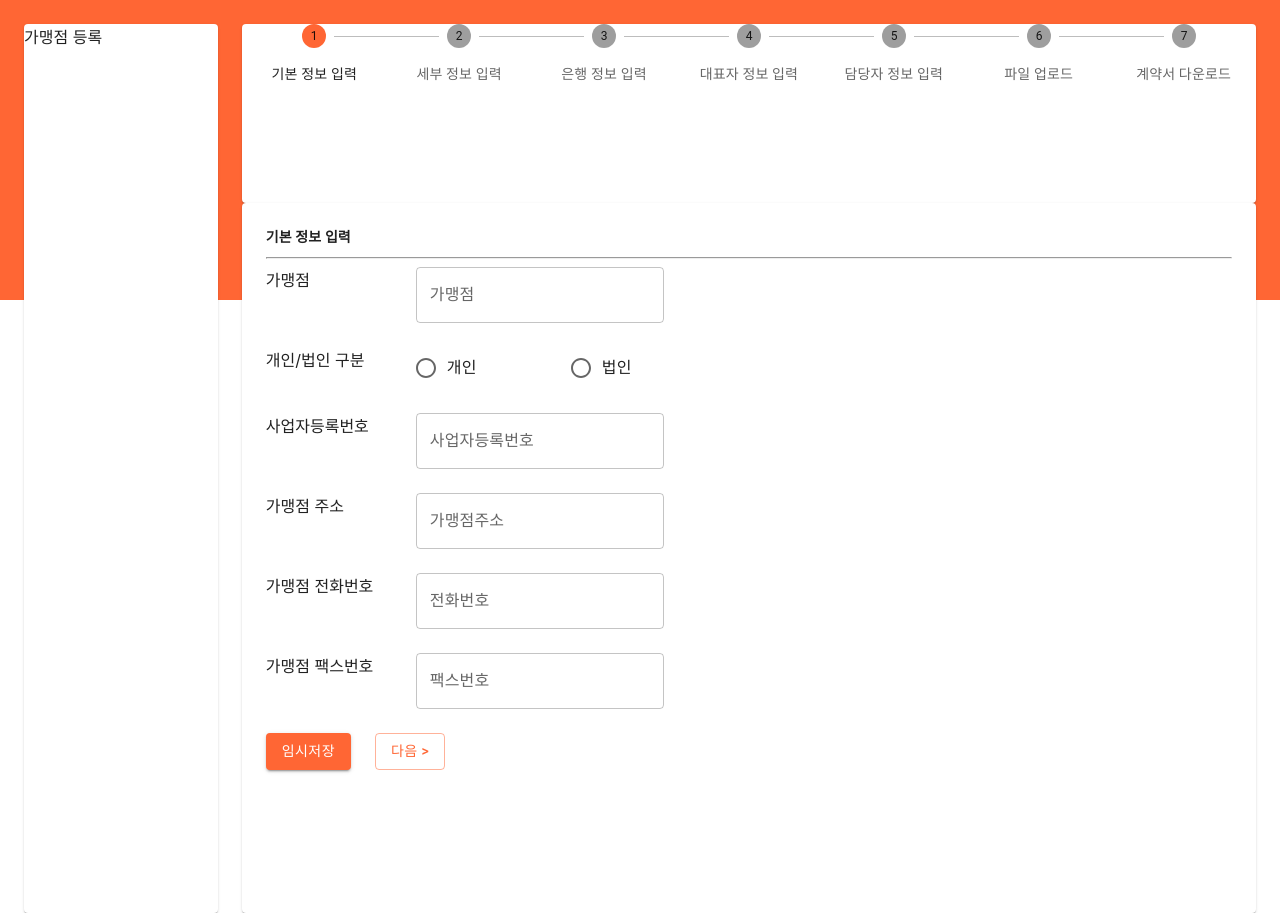
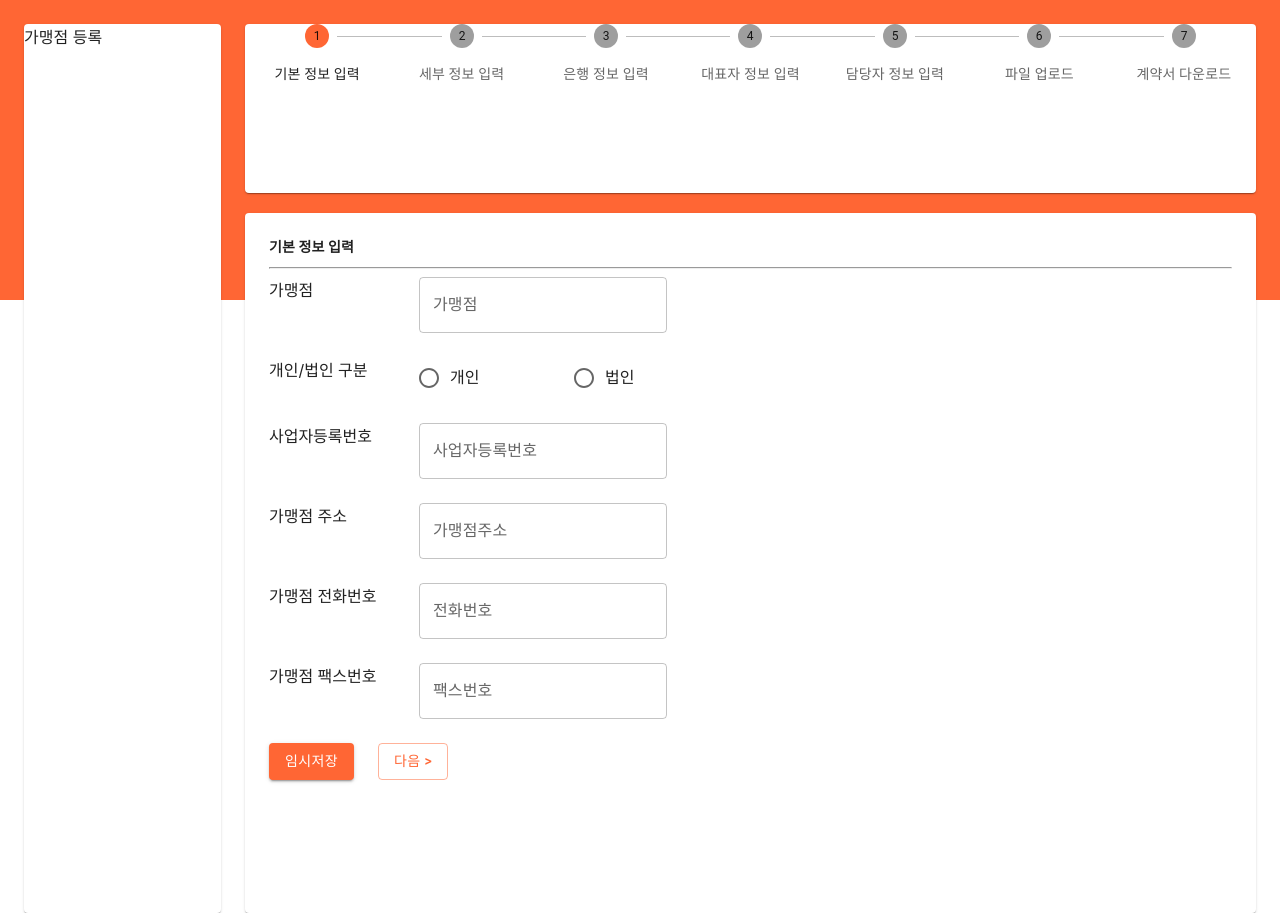
Before and after one commit to tamoimi/ozic-step, a React (Create React App) app: page / in a window 1280 px wide. Built offline with nearby package versions, Linux system fonts and the light colour scheme.

Commit message:
Fefactor: 스타일 수정

```diff
--- a/src/pages/Merchant.jsx
+++ b/src/pages/Merchant.jsx
@@ -14,9 +14,11 @@ const Merchant = () => {
   return (
     <Stack direction="row" spacing={3}>
       <Navigation />
-      <Grid container spacing={3}>
+      <Grid container>
         {/* stepper activeStep은 0부터 시작하기 때문에 => 현재스텝 -1 */}
         <StepHeader currentStep={currentStep - 1} />
+
+        <Grid container sx={{ marginTop: "20px" }}>
           {currentStep === 1 ? (
             <Step1 setCurrentStepProp={setCurrentStep} />
           ) : currentStep === 2 ? (
@@ -27,6 +29,7 @@ const Merchant = () => {
             <Step4 setCurrentStepProp={setCurrentStep} />
           )}
         </Grid>
+      </Grid>
     </Stack>
   );
 };
```
Lines whose indentation alone changed are shown as unchanged.
